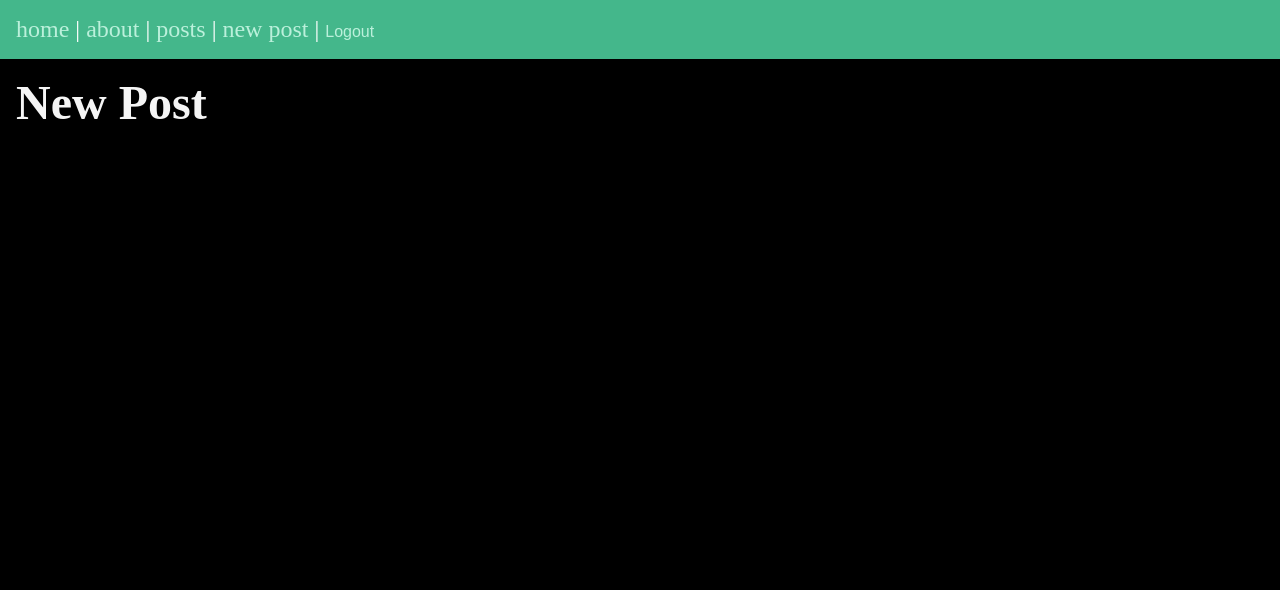
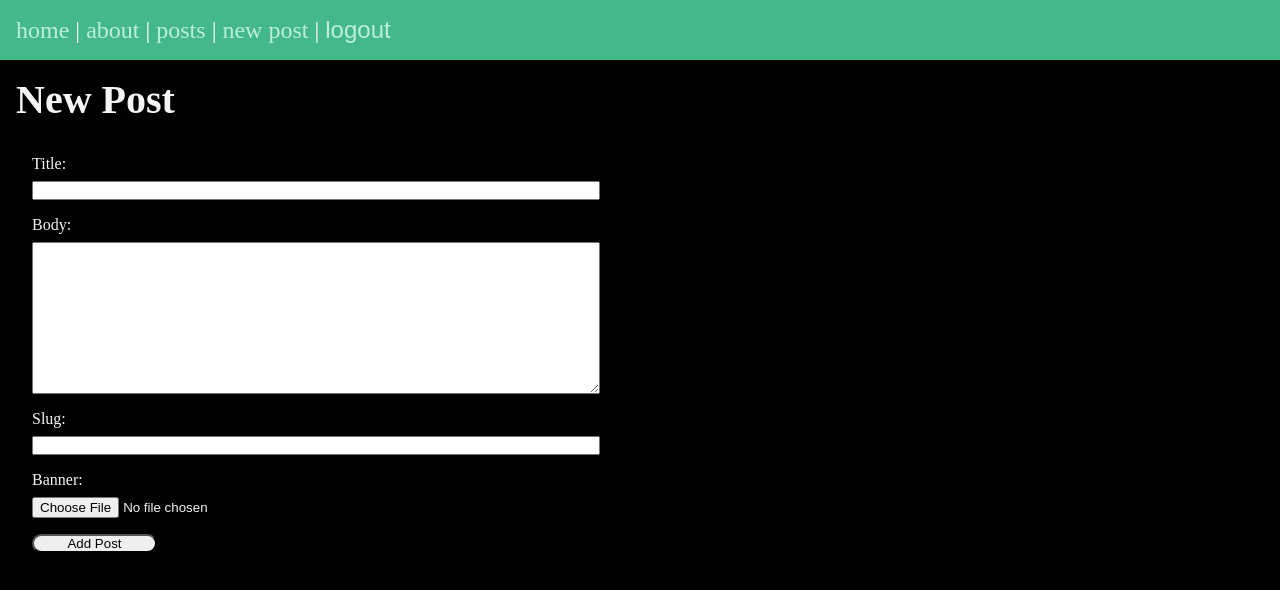
Before and after one commit to daniel-sfranco/portfolio, a Django app: page /posts/new-post/ in a window 1280 px wide. Shown: the top 590 px of the page. Run offline with Django 5.2, Linux system fonts and the light colour scheme; a user stored in the database is signed in.

Commit message:
Setting new posts

```diff
--- /dev/null
+++ b/posts/forms.py
@@ -0,0 +1,7 @@
+from django import forms
+from . import models
+
+class CreatePost(forms.ModelForm):
+    class Meta:
+        model = models.Post
+        fields = ['title', 'body', 'slug', 'banner']
--- a/posts/models.py
+++ b/posts/models.py
@@ -1,11 +1,13 @@
 from django.db import models
-import PIL
+from django.contrib.auth.models import User
+
 class Post(models.Model):
     title = models.CharField(max_length=75)
     body = models.TextField()
     slug = models.SlugField()
     date = models.DateTimeField(auto_now_add=True)
     banner = models.ImageField(default='fallback.png', blank=True)
+    author = models.ForeignKey(User, on_delete=models.CASCADE, default=None)
 
     def __str__(self):
         return self.title
--- a/posts/templates/posts/post_new.html
+++ b/posts/templates/posts/post_new.html
@@ -7,5 +7,10 @@
 {% block content %}
     <section>
         <h1>New Post</h1>
+        <form class="form-with-validation" action="{% url 'posts:new-post' %}" method="post" enctype="multipart/form-data">
+            {% csrf_token %}
+            {{ form }}
+            <button class="form-submit">Add Post</button>
+        </form>
     </section>
 {% endblock content %}
--- a/posts/templates/posts/post_page.html
+++ b/posts/templates/posts/post_page.html
@@ -12,7 +12,7 @@
         alt="{{ post.title }}"
     >
     <h1>{{post.title}}</h1>
-    <p>{{post.date}}</p>
+    <p>{{post.date}} by {{post.author}}</p>
     <p>{{post.body}}</p>
 </section>
 {% endblock %}
--- a/posts/templates/posts/posts_list.html
+++ b/posts/templates/posts/posts_list.html
@@ -15,7 +15,7 @@
                     {{post.title}}
                 </a>
             </h2>
-            <p>{{post.date}}</p>
+            <p>{{post.date}} by {{ post.author }}</p>
             <p>{{post.body}}</p>
         </article>
     {% endfor %}
--- a/posts/views.py
+++ b/posts/views.py
@@ -1,6 +1,7 @@
-from django.shortcuts import render
+from django.shortcuts import render, redirect
 from .models import Post
 from django.contrib.auth.decorators import login_required
+from . import forms
 
 
 def posts_list(request):
@@ -15,4 +16,13 @@ def post_page(request, slug):
 
 @login_required(login_url="/users/login/")
 def post_new(request):
-    return render(request, 'posts/post_new.html')
+    if request.method == 'POST':
+        form = forms.CreatePost(request.POST, request.FILES)
+        if form.is_valid():
+            newpost = form.save(commit=False)
+            newpost.author = request.user
+            newpost.save()
+            return redirect('posts:list')
+    else:
+        form = forms.CreatePost()
+    return render(request, 'posts/post_new.html', {'form': form})
--- a/static/css/style.css
+++ b/static/css/style.css
@@ -33,7 +33,7 @@ h2 {
 }
 
 h1 {
-    font-size: 3rem;
+    font-size: 2.5rem;
 }
 
 p {
@@ -60,9 +60,8 @@ a:hover {
 }
 
 .logout-button {
-    font-size: 1rem;
+    font-size: 1.5rem;
     background-color: #44B78B;
-    text-decoration: none;
     color: #bbf0db;
     border: none;
 }
@@ -70,3 +69,23 @@ a:hover {
 .logout-button:hover {
     opacity:.85;
 }
+
+.form-with-validation {
+    max-width: 600px;
+    display: flex;
+    flex-flow: column;
+    gap: 1rem;
+    padding: 1rem;
+    font-size: 1rem;
+}
+
+.form-with-validation div {
+    display: flex;
+    flex-flow: column;
+    gap: 0.5rem;
+}
+
+.form-submit {
+    border-radius: 10px;
+    width: 125px;
+}
--- a/templates/layout.html
+++ b/templates/layout.html
@@ -21,7 +21,7 @@
             <a href="{% url 'posts:new-post' %}" title="New Post">new post</a> |
             <form class="logout" action="{% url 'users:logout' %}" method='post'>
                 {% csrf_token %}
-                <button class='logout-button' title='User logout'>Logout</button>
+                <button class='logout-button' title='User logout'>logout</button>
             </form>
         {% else %}
             <a href="{% url 'users:register' %}" title="User Registration">register</a> |
```
Also changed, not shown: db.sqlite3, media/Mudança_de_base_com_diagonalização.png (added), posts/migrations/0003_post_author.py (added), users/models.py (line endings or trailing spaces).
